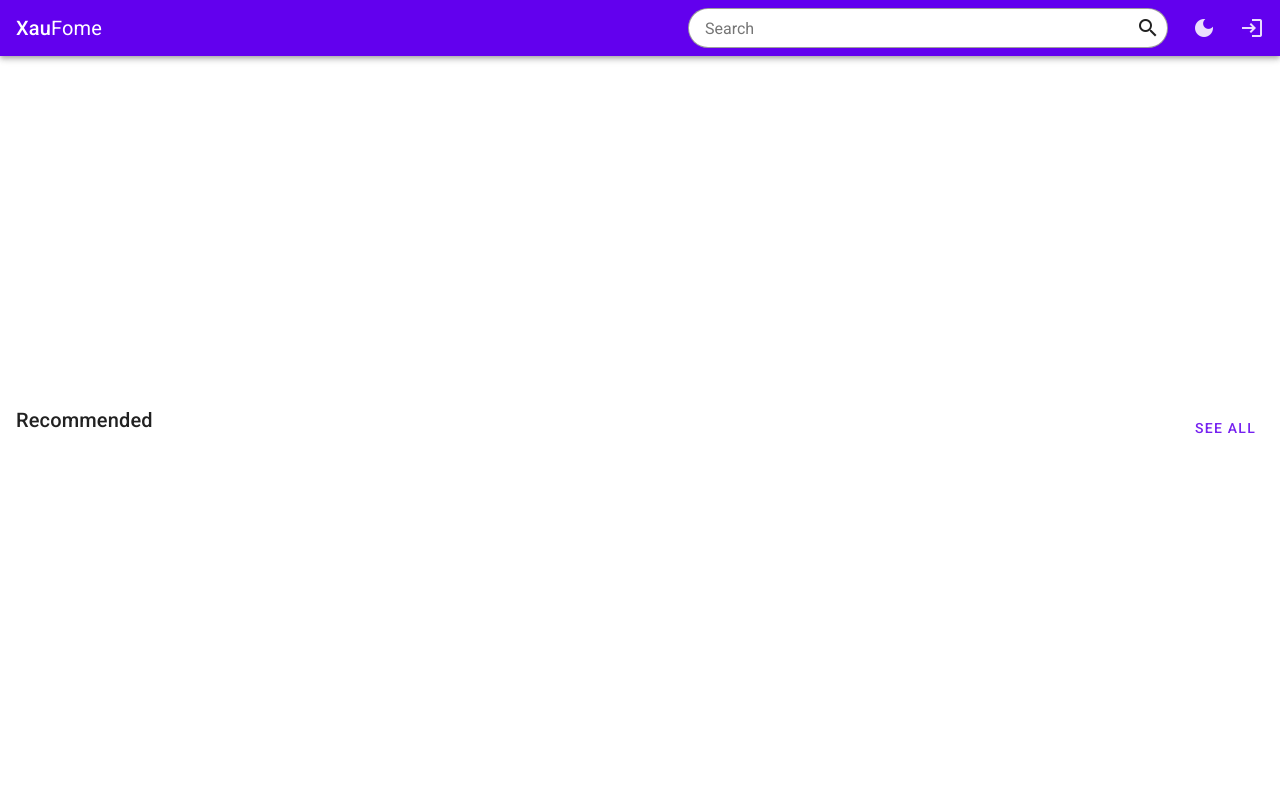
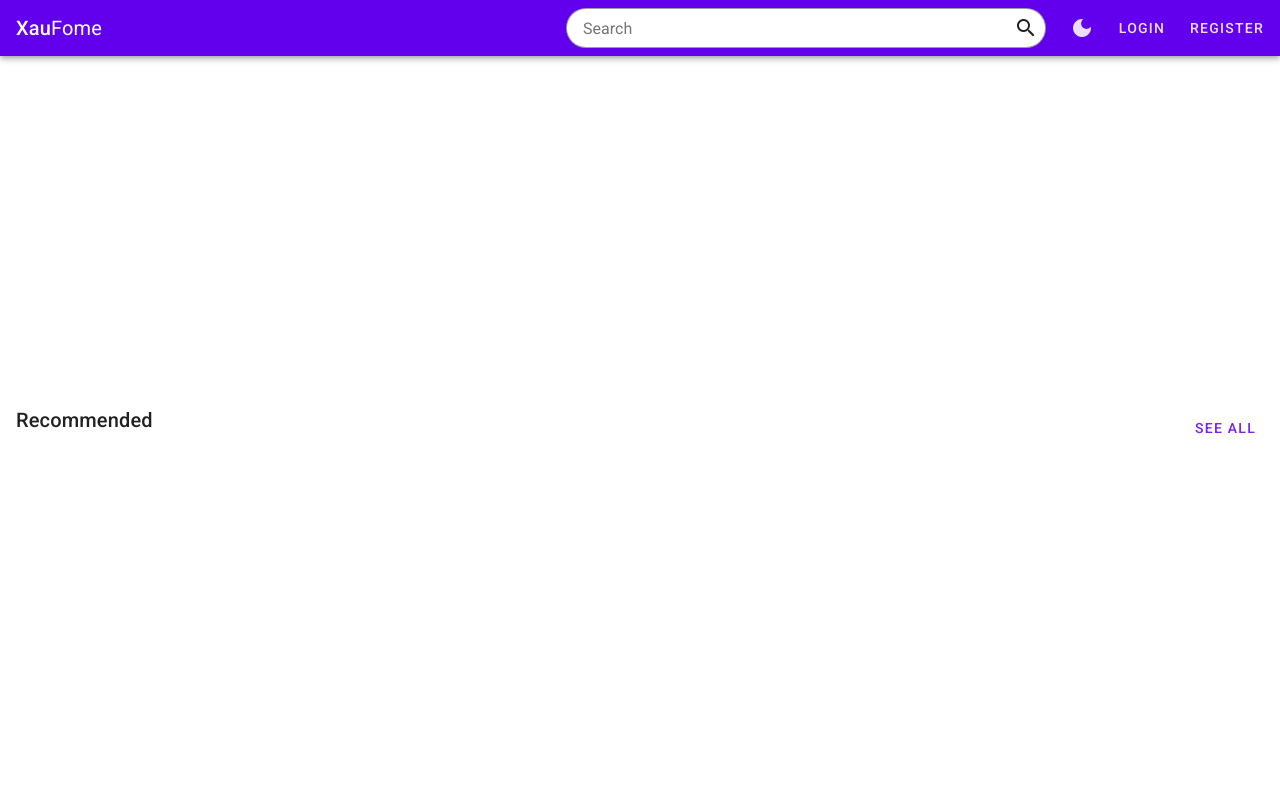
Before and after one commit to Naapperas/feup-ltw-proj, a PHP site: page /index.php in a window 1280 px wide. Run offline with PHP 8.4, Linux system fonts and the light colour scheme.

Commit message:
Add login button to appbar

```diff
--- a/style/components/appbar.css
+++ b/style/components/appbar.css
@@ -63,7 +63,7 @@
 }
 
 /* Account for margin in icon buttons */
-.appbar > .button.icon {
+.appbar > .button:is(.icon, .text) {
     margin-right: -8px;
     margin-left: 16px;
 }
--- a/style/components/card.css
+++ b/style/components/card.css
@@ -31,7 +31,6 @@
 
 .card.interactive:hover {
     --elevation: var(--elevation-4);
-    border-width: 0px;
 }
 
 .avatar {
--- a/style/components/searchbar.css
+++ b/style/components/searchbar.css
@@ -92,10 +92,11 @@ input[type="search"]::-webkit-search-results-decoration {
     display: none;
 }
 
-@media screen and (max-width: 480px) {
+@media screen and (max-width: 720px) {
     .search:not(:focus-within) {
         flex: unset;
         margin-right: -8px;
+        margin-left: 16px;
 
         --color-button: inherit;
     }
--- a/style/components/toggleiconbutton.css
+++ b/style/components/toggleiconbutton.css
@@ -1,5 +1,10 @@
 .button.icon.toggle {
     display: grid;
+    --color-button: var(--color-on-surface);
+}
+
+.button.icon.toggle[data-toggle-state="on"] {
+    --color-button: var(--color-main);
 }
 
 .button.icon.toggle::before {
--- a/templates/components.php
+++ b/templates/components.php
@@ -171,9 +171,12 @@ include_once(dirname(__DIR__)."/database/models/restaurant.php");
             href: "/actions/logout.php");
     } else {
         createButton(
-            type: ButtonType::ICON,
+            type: ButtonType::TEXT,
+            text: "Login",
+            href: "/login/");
+        createButton(
+            type: ButtonType::TEXT,
             text: "Register",
-            icon: "login",
             href: "/register/");
     }
 } ?>
```
